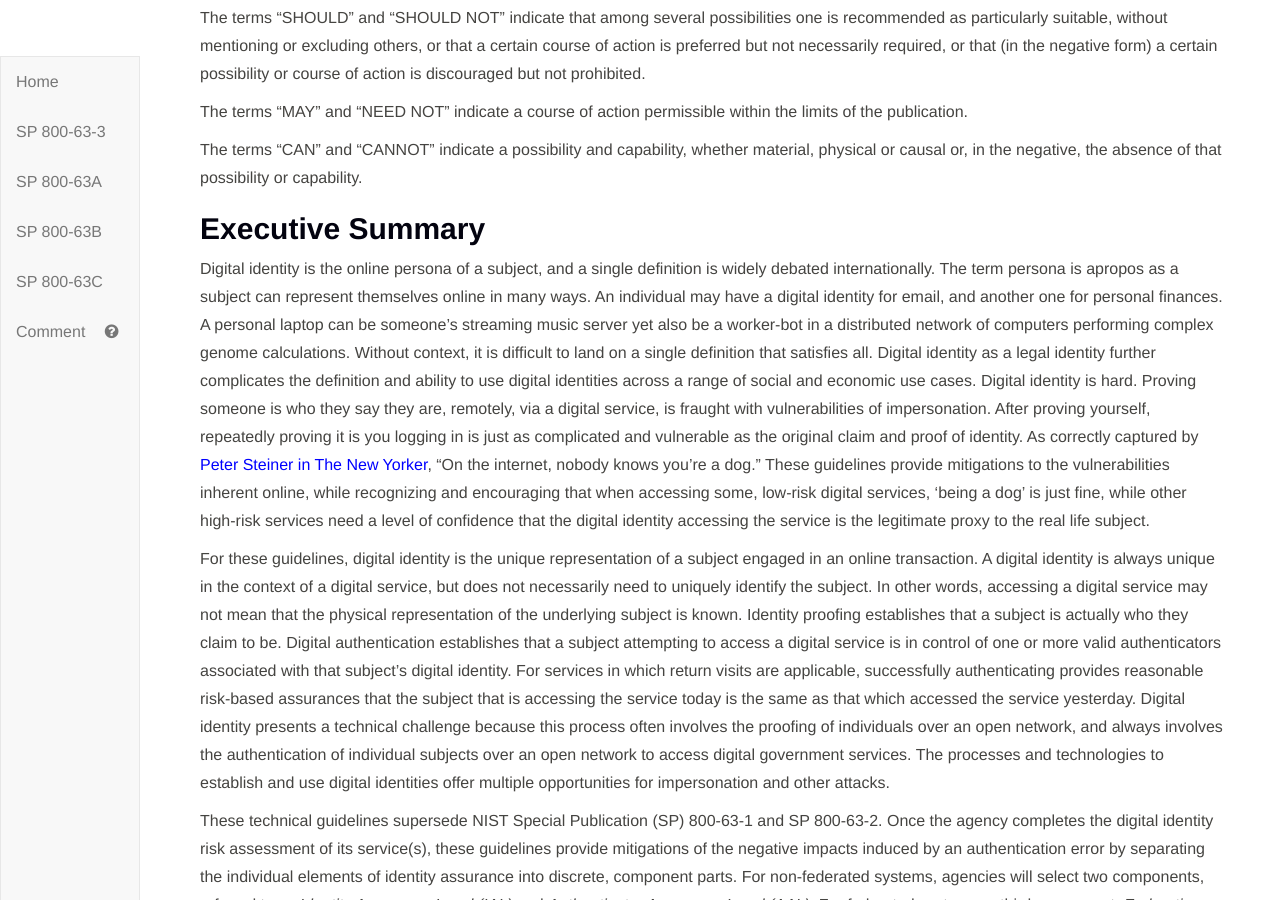
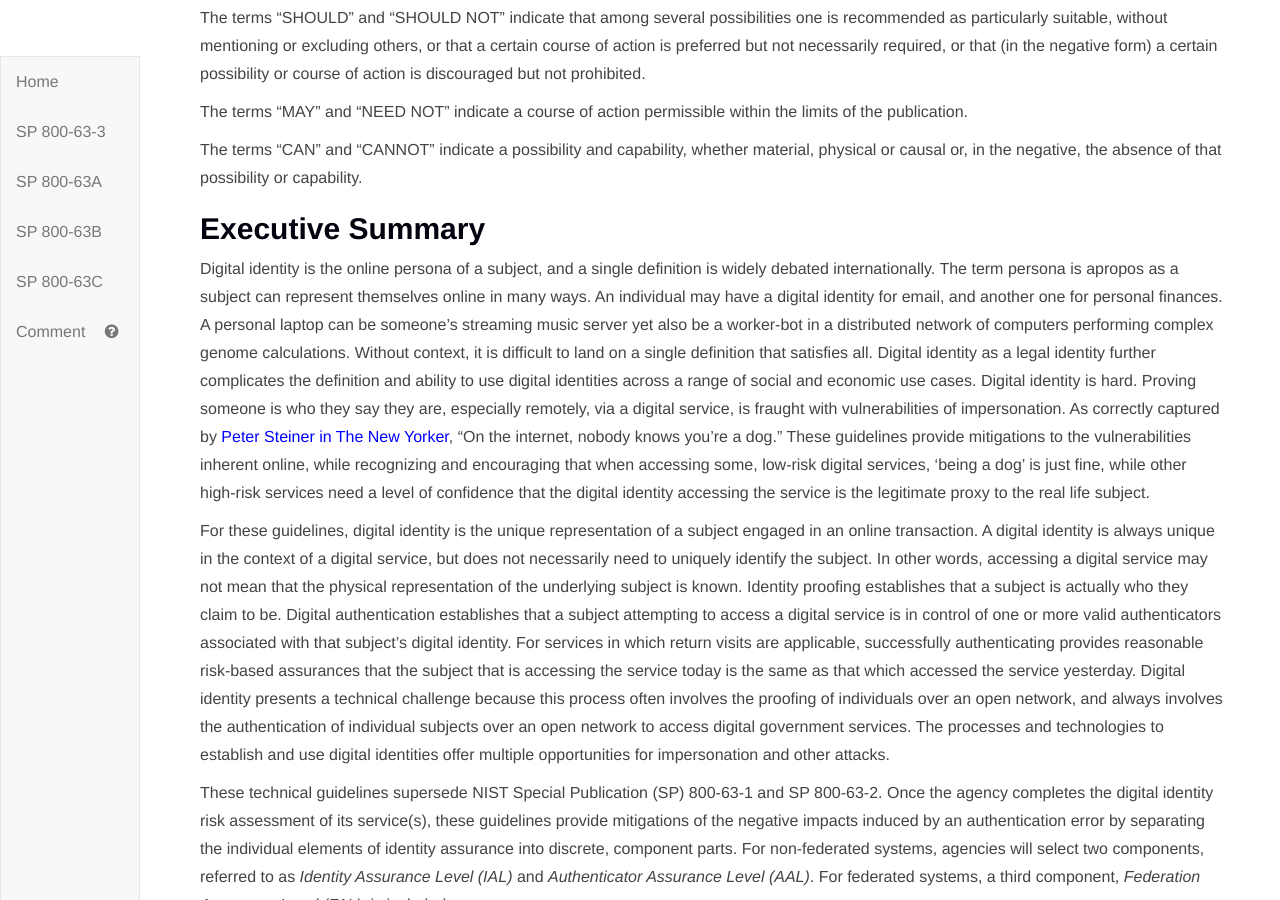
Before and after one commit to usnistgov/800-63-3, a Jekyll site: the page built from sp800-63-3/cover.md, in a window 1280 px wide and 900 px high, scrolled down 2515 px. Built offline with Jekyll 4.4.1, drawn with Linux system fonts in a browser that asks for light colours; our own code applies the rules of GitHub Pages for plain Markdown files.

Commit message:
Closes #1716

```diff
--- a/sp800-63-3/cover.md
+++ b/sp800-63-3/cover.md
@@ -175,7 +175,7 @@
 
 ## Executive Summary
 
-Digital identity is the online persona of a subject, and a single definition is widely debated internationally. The term persona is apropos as a subject can represent themselves online in many ways. An individual may have a digital identity for email, and another one for personal finances.  A personal laptop can be someone's streaming music server yet also be a worker-bot in a distributed network of computers performing complex genome calculations.  Without context, it is difficult to land on a single definition that satisfies all.  Digital identity as a legal identity further complicates the definition and ability to use digital identities across a range of social and economic use cases.  Digital identity is hard.  Proving someone is who they say they are, remotely, via a digital service, is fraught with vulnerabilities of impersonation.  After proving yourself, repeatedly proving it is you logging in is just as complicated and vulnerable as the original claim and proof of identity.  As correctly captured by [Peter Steiner in The New Yorker](#steiner), "On the internet, nobody knows you're a dog." These guidelines provide mitigations to the vulnerabilities inherent online, while recognizing and encouraging that when accessing some, low-risk digital services, 'being a dog' is just fine, while other high-risk services need a level of confidence that the digital identity accessing the service is the legitimate proxy to the real life subject.
+Digital identity is the online persona of a subject, and a single definition is widely debated internationally. The term persona is apropos as a subject can represent themselves online in many ways. An individual may have a digital identity for email, and another one for personal finances.  A personal laptop can be someone's streaming music server yet also be a worker-bot in a distributed network of computers performing complex genome calculations.  Without context, it is difficult to land on a single definition that satisfies all.  Digital identity as a legal identity further complicates the definition and ability to use digital identities across a range of social and economic use cases.  Digital identity is hard.  Proving someone is who they say they are, especially remotely, via a digital service, is fraught with vulnerabilities of impersonation. As correctly captured by [Peter Steiner in The New Yorker](#steiner), "On the internet, nobody knows you're a dog." These guidelines provide mitigations to the vulnerabilities inherent online, while recognizing and encouraging that when accessing some, low-risk digital services, 'being a dog' is just fine, while other high-risk services need a level of confidence that the digital identity accessing the service is the legitimate proxy to the real life subject.
 
 For these guidelines, digital identity is the unique representation of a subject engaged in an online transaction. A digital identity is always unique in the context of a digital service, but does not necessarily need to uniquely identify the subject. In other words, accessing a digital service may not mean that the physical representation of the underlying subject is known. Identity proofing establishes that a subject is actually who they claim to be. Digital authentication establishes that a subject attempting to access a digital service is in control of one or more valid authenticators associated with that subject's digital identity. For services in which return visits are applicable, successfully authenticating provides reasonable risk-based assurances that the subject that is accessing the service today is the same as that which accessed the service yesterday. Digital identity presents a technical challenge because this process often involves the proofing of individuals over an open network, and always involves the authentication of individual subjects over an open network to access digital government services. The processes and technologies to establish and use digital identities offer multiple opportunities for impersonation and other attacks.
 
```
